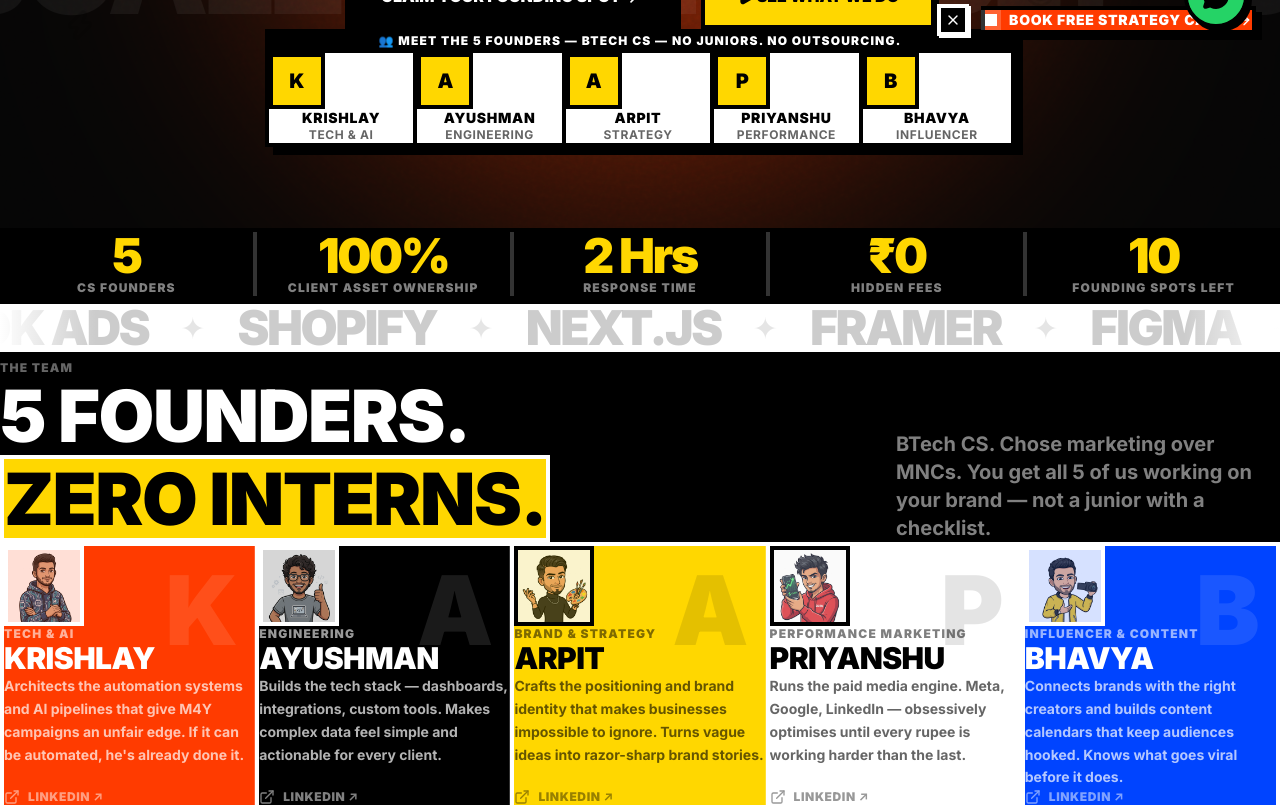
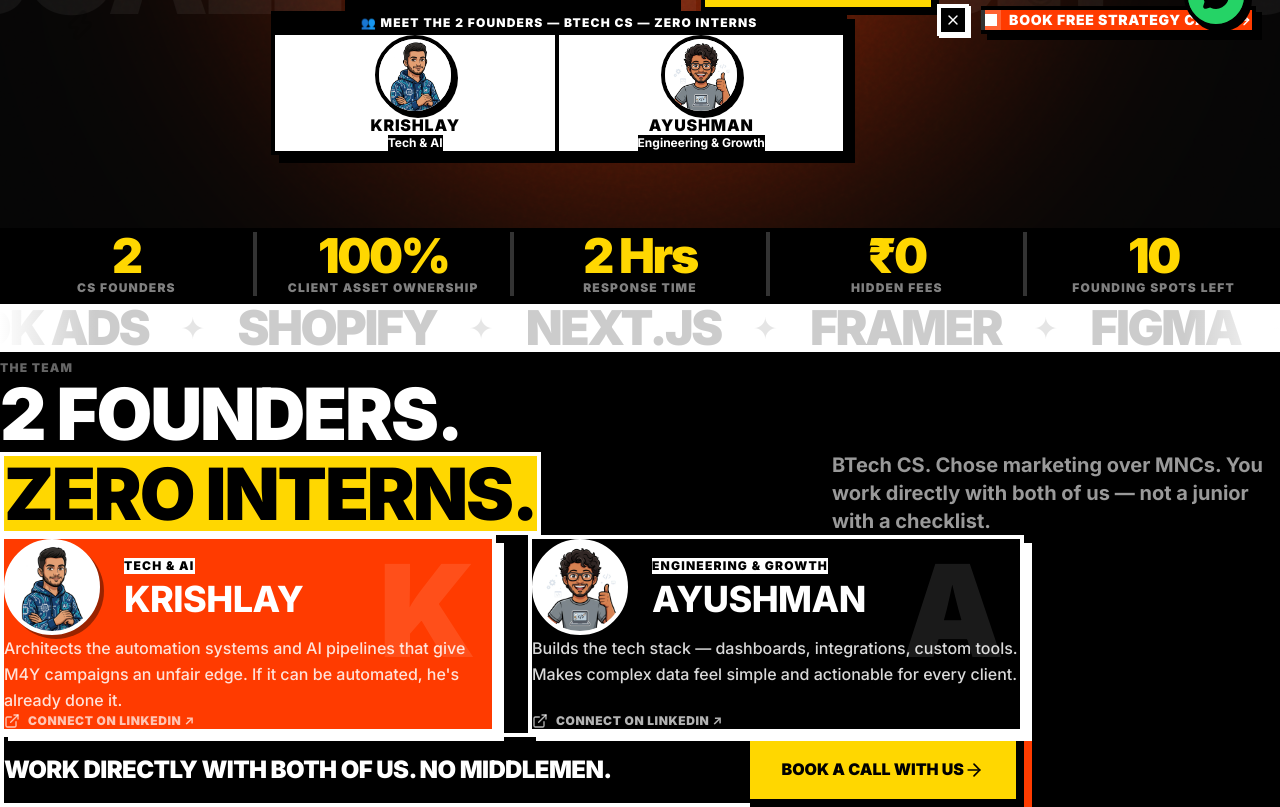
Before and after one commit to Krishlayy/m4y, a Next.js app: page / in a window 1280 px wide. Shown: the part 740-1547 px from the top of the page. Built offline with nearby package versions, Linux system fonts and the light colour scheme.

Commit message:
feat: update founders to 2 (Krishlay & Ayushman), refine typography hierarchy, and improve readability

```diff
--- a/src/app/about/layout.tsx
+++ b/src/app/about/layout.tsx
@@ -2,10 +2,10 @@ import { Metadata } from "next";
 
 export const metadata: Metadata = {
   title: "About Us",
-  description: "Meet the 5 BTech CS founders who chose marketing over MNCs to build M4Y.",
+  description: "Meet the 2 BTech CS founders who chose marketing over MNCs to build M4Y.",
   openGraph: {
     title: "About Us | M4Y",
-    description: "Meet the 5 BTech CS founders who chose marketing over MNCs to build M4Y.",
+    description: "Meet the 2 BTech CS founders who chose marketing over MNCs to build M4Y.",
     url: "https://marketing4you.in/about",
     images: [{ url: "/logo.png", width: 800, height: 600, alt: "M4Y Logo" }],
   }
--- a/src/app/about/page.tsx
+++ b/src/app/about/page.tsx
@@ -15,10 +15,7 @@ const fadeUp = {
 export default function AboutPage() {
   const founders = [
     { name: 'Krishlay', role: 'Tech & AI', color: 'bg-[#FF3B00]', avatar: '/founder-krishlay.png' },
-    { name: 'Ayushman', role: 'Engineering', color: 'bg-[#FFD700]', avatar: '/founder-ayushman.png' },
-    { name: 'Arpit', role: 'Brand & Strategy', color: 'bg-white', avatar: '/founder-arpit.png' },
-    { name: 'Priyanshu', role: 'Performance Marketing', color: 'bg-[#FF3B00]', avatar: '/founder-priyanshu.png' },
-    { name: 'Bhavya', role: 'Influencer & Content', color: 'bg-[#FFD700]', avatar: '/founder-bhavya.png' },
+    { name: 'Ayushman', role: 'Engineering & Growth', color: 'bg-[#FFD700]', avatar: '/founder-ayushman.png' },
   ];
 
   const values = [
@@ -49,37 +46,37 @@ export default function AboutPage() {
               transition={{ delay: 0.3, duration: 0.7 }}
               className="text-xl md:text-2xl font-bold max-w-3xl mx-auto bg-white p-6 border-4 border-black shadow-[8px_8px_0_#000]"
             >
-              We are 5 BTech CS graduates who realized traditional agencies don't get tech, data, or fast execution. So we built M4Y.
+              We are 2 BTech CS graduates who realized traditional agencies don't get tech, data, or fast execution. So we built M4Y.
             </motion.p>
           </div>
         </section>
 
         {/* Founders Grid */}
         <section className="px-6 py-24 border-b-4 border-black bg-white">
-          <div className="max-w-7xl mx-auto">
+          <div className="max-w-5xl mx-auto">
             <motion.h2 {...fadeUp} className="text-4xl md:text-5xl font-black uppercase tracking-tighter mb-12 text-center">
               The Founders
             </motion.h2>
-            <div className="grid grid-cols-1 md:grid-cols-2 lg:grid-cols-3 gap-8">
+            <div className="grid grid-cols-1 md:grid-cols-2 gap-8 max-w-4xl mx-auto">
               {founders.map((founder, i) => (
                 <motion.div
                   key={i}
                   initial={{ opacity: 0, y: 30 }}
                   whileInView={{ opacity: 1, y: 0 }}
                   viewport={{ once: true, margin: "-50px" }}
-                  transition={{ duration: 0.5, delay: i * 0.1 }}
+                  transition={{ duration: 0.5, delay: i * 0.15 }}
                   whileHover={{ y: -8, x: -8, transition: { type: "spring", stiffness: 300, damping: 20 } }}
-                  className={`p-8 border-4 border-black shadow-[8px_8px_0_#000] hover:shadow-[16px_16px_0_#000] transition-shadow ${founder.color} flex flex-col items-center text-center`}
+                  className={`p-10 border-4 border-black shadow-[8px_8px_0_#000] hover:shadow-[16px_16px_0_#000] transition-shadow ${founder.color} flex flex-col items-center text-center`}
                 >
-                  <div className="w-32 h-32 rounded-full border-4 border-black overflow-hidden mb-4 bg-white shadow-[4px_4px_0_#000]">
+                  <div className="w-36 h-36 rounded-full border-4 border-black overflow-hidden mb-6 bg-white shadow-[4px_4px_0_#000]">
                     <img
                       src={founder.avatar}
                       alt={`${founder.name} avatar`}
                       className="w-full h-full object-cover"
                     />
                   </div>
-                  <h3 className="text-3xl font-black uppercase mb-2">{founder.name}</h3>
-                  <p className="text-xl font-bold bg-black text-white inline-block px-3 py-1">{founder.role}</p>
+                  <h3 className="text-3xl md:text-4xl font-black uppercase mb-2">{founder.name}</h3>
+                  <p className="text-xl font-bold bg-black text-white inline-block px-4 py-1">{founder.role}</p>
                 </motion.div>
               ))}
             </div>
--- a/src/app/book-call/page.tsx
+++ b/src/app/book-call/page.tsx
@@ -3,7 +3,7 @@ import { ArrowRight, Phone, Mail, Clock, CheckCircle2 } from "lucide-react";
 
 export const metadata = {
   title: "Book a Free Strategy Call — M4Y",
-  description: "30 minutes. Brutally honest audit of your marketing. Zero obligation. Book your free strategy call with M4Y's 5 founding team members.",
+  description: "30 minutes. Brutally honest audit of your marketing. Zero obligation. Book your free strategy call with M4Y's 2 founders.",
 };
 
 const steps = [
--- a/src/app/globals.css
+++ b/src/app/globals.css
@@ -46,11 +46,17 @@ html, body {
 }
 
 /* ===== Neo-Brutalist Typography ===== */
-h1, h2, h3, h4, h5, h6 {
-  font-weight: 900; /* Maximum thickness */
-  letter-spacing: -0.02em;
-  line-height: 1.1;
-  text-transform: uppercase; /* Force uppercase for that sticker look */
+h1, h2 {
+  font-weight: 900;
+  letter-spacing: -0.03em;
+  line-height: 1.05;
+  text-transform: uppercase;
+}
+
+h3, h4, h5, h6 {
+  font-weight: 800;
+  letter-spacing: -0.015em;
+  line-height: 1.25;
 }
 
 /* The Sticker Text Effect */
--- a/src/components/home/Advantages.tsx
+++ b/src/components/home/Advantages.tsx
@@ -7,7 +7,7 @@ import { ChevronDown } from 'lucide-react';
 const advantages = [
   {
     title: 'You Get Founders, Not Interns',
-    content: 'Every campaign, every strategy, every ad creative — done by the 5 founders personally. No handoffs to a junior. No account managers playing telephone. You get direct access to the people who built this agency.'
+    content: 'Every campaign, every strategy, every ad creative — done by the 2 founders personally. No handoffs to a junior. No account managers playing telephone. You get direct access to the people who built this agency.'
   },
   {
     title: 'Engineers Who Understand Marketing',
--- a/src/components/home/Culture.tsx
+++ b/src/components/home/Culture.tsx
@@ -39,14 +39,14 @@ export default function Culture() {
               Founders who do the work.
             </h3>
             <p className="text-xl font-bold text-black/70 mb-12 leading-relaxed">
-              M4Y was built by 5 founders who refused to outsource what they pitch. Our strategists run live campaigns. Our engineers ship live products. We don&apos;t manage accounts — we grow businesses.
+              M4Y was built by 2 founders who refused to outsource what they pitch. Our strategists run live campaigns. Our engineers ship live products. We don&apos;t manage accounts — we grow businesses.
             </p>
 
             <ul className="space-y-8">
               {[
                 { title: 'We Own Results, Not Hours', desc: 'We\'re not billing you for time. We\'re accountable for your growth.' },
                 { title: 'Obsessively Curious', desc: 'The algorithm changes. We changed first. Always.' },
-                { title: 'Remote. Relentless.', desc: 'Distributed team, unified mission. 5 cities, 1 obsession.' }
+                { title: 'Remote. Relentless.', desc: 'Distributed team, unified mission. 2 founders, 1 obsession.' }
               ].map((val, idx) => (
                 <li key={idx} className="flex gap-6 items-start group">
                   <div className="w-8 h-8 border-4 border-black flex items-center justify-center group-hover:bg-[#FF3B00] group-hover:text-white transition-colors duration-300 flex-shrink-0 mt-1">
--- a/src/components/home/FoundersSection.tsx
+++ b/src/components/home/FoundersSection.tsx
@@ -18,42 +18,12 @@ const founders = [
   {
     initial: "A",
     name: "Ayushman",
-    role: "Engineering",
+    role: "Engineering & Growth",
     bio: "Builds the tech stack — dashboards, integrations, custom tools. Makes complex data feel simple and actionable for every client.",
     color: "bg-black",
     textColor: "text-white",
     linkedin: "https://linkedin.com/in/marketing4you",
     avatar: "/founder-ayushman.png",
-  },
-  {
-    initial: "A",
-    name: "Arpit",
-    role: "Brand & Strategy",
-    bio: "Crafts the positioning and brand identity that makes businesses impossible to ignore. Turns vague ideas into razor-sharp brand stories.",
-    color: "bg-[#FFD700]",
-    textColor: "text-black",
-    linkedin: "https://linkedin.com/in/marketing4you",
-    avatar: "/founder-arpit.png",
-  },
-  {
-    initial: "P",
-    name: "Priyanshu",
-    role: "Performance Marketing",
-    bio: "Runs the paid media engine. Meta, Google, LinkedIn — obsessively optimises until every rupee is working harder than the last.",
-    color: "bg-white",
-    textColor: "text-black",
-    linkedin: "https://linkedin.com/in/marketing4you",
-    avatar: "/founder-priyanshu.png",
-  },
-  {
-    initial: "B",
-    name: "Bhavya",
-    role: "Influencer & Content",
-    bio: "Connects brands with the right creators and builds content calendars that keep audiences hooked. Knows what goes viral before it does.",
-    color: "bg-[#0044FF]",
-    textColor: "text-white",
-    linkedin: "https://linkedin.com/in/marketing4you",
-    avatar: "/founder-bhavya.png",
   },
 ];
 
@@ -66,60 +36,62 @@ export default function FoundersSection() {
         <div className="flex flex-col md:flex-row justify-between items-start md:items-end gap-8 mb-20">
           <div>
             <p className="font-black text-xs uppercase tracking-widest text-white/40 mb-4">The Team</p>
-            <h2 className="text-5xl md:text-7xl font-black uppercase tracking-tighter leading-[0.9] text-white">
-              5 Founders.<br />
+            <h2 className="text-5xl md:text-7xl font-black uppercase tracking-tighter leading-[0.95] text-white">
+              2 Founders.<br />
               <span className="text-black bg-[#FFD700] px-3 py-1 border-4 border-white inline-block mt-2">
                 Zero Interns.
               </span>
             </h2>
           </div>
-          <p className="text-xl font-bold text-white/50 max-w-sm">
-            BTech CS. Chose marketing over MNCs. You get all 5 of us working on your brand — not a junior with a checklist.
+          <p className="text-xl font-bold text-white/60 max-w-md">
+            BTech CS. Chose marketing over MNCs. You work directly with both of us — not a junior with a checklist.
           </p>
         </div>
 
-        {/* Founders Grid */}
-        <div className="grid grid-cols-1 md:grid-cols-2 lg:grid-cols-5 gap-1 border-4 border-white bg-white">
+        {/* Founders Grid - 2 High Impact Cards */}
+        <div className="grid grid-cols-1 md:grid-cols-2 gap-8 max-w-5xl mx-auto">
           {founders.map((f, i) => (
             <motion.div
               key={i}
               initial={{ opacity: 0, y: 30 }}
               whileInView={{ opacity: 1, y: 0 }}
               viewport={{ once: true }}
-              transition={{ duration: 0.5, delay: i * 0.1 }}
-              className={`${f.color} ${f.textColor} p-8 flex flex-col group relative overflow-hidden border-r border-white/20 last:border-r-0 hover:-translate-y-2 hover:shadow-[0_8px_0_0_white] transition-all duration-150`}
+              transition={{ duration: 0.5, delay: i * 0.15 }}
+              whileHover={{ y: -6, transition: { type: "spring", stiffness: 300 } }}
+              className={`${f.color} ${f.textColor} p-8 md:p-10 border-4 border-white shadow-[8px_8px_0_0_white] flex flex-col group relative overflow-hidden`}
             >
-              {/* Big Initial */}
-              <div className={`text-8xl font-black leading-none mb-6 opacity-10 absolute top-4 right-4 select-none`}>
+              {/* Big Initial Background */}
+              <div className="text-9xl font-black leading-none opacity-10 absolute top-2 right-4 select-none pointer-events-none">
                 {f.initial}
               </div>
 
-              {/* Avatar Placeholder */}
-              <div className={`w-20 h-20 border-4 ${f.textColor === 'text-white' ? 'border-white' : 'border-black'} overflow-hidden mb-6 relative z-10 ${f.textColor === 'text-white' ? 'bg-white/20' : 'bg-black/10'}`}>
-                {/* Actual founder image */}
-                <img src={f.avatar} alt={f.name} className="w-full h-full object-cover mix-blend-luminosity opacity-80 group-hover:opacity-100 group-hover:mix-blend-normal transition-all" />
+              {/* Avatar + Name */}
+              <div className="flex items-center gap-6 mb-6 relative z-10">
+                <div className="w-24 h-24 rounded-full border-4 border-white overflow-hidden bg-white shadow-[4px_4px_0_0_rgba(0,0,0,0.4)] shrink-0">
+                  <img src={f.avatar} alt={f.name} className="w-full h-full object-cover" />
+                </div>
+                <div>
+                  <span className="inline-block font-black text-xs uppercase tracking-widest px-3 py-1 bg-white text-black mb-2">
+                    {f.role}
+                  </span>
+                  <h3 className="text-3xl md:text-4xl font-black uppercase tracking-tight">
+                    {f.name}
+                  </h3>
+                </div>
               </div>
 
-              <div className="relative z-10 flex-1">
-                <p className={`font-black text-xs uppercase tracking-widest mb-1 ${f.textColor === 'text-white' ? 'opacity-60' : 'opacity-50'}`}>
-                  {f.role}
-                </p>
-                <h3 className="text-3xl font-black uppercase tracking-tight mb-4">
-                  {f.name}
-                </h3>
-                <p className={`text-sm font-bold leading-relaxed ${f.textColor === 'text-white' ? 'opacity-70' : 'opacity-60'}`}>
-                  {f.bio}
-                </p>
-              </div>
+              <p className="text-base font-medium leading-relaxed opacity-85 mb-8 relative z-10 flex-grow">
+                {f.bio}
+              </p>
 
               <a
                 href={f.linkedin}
                 target="_blank"
                 rel="noopener noreferrer"
-                className={`mt-8 flex items-center gap-2 font-black text-xs uppercase tracking-wider ${f.textColor === 'text-white' ? 'opacity-50 hover:opacity-100' : 'opacity-40 hover:opacity-100'} transition-opacity group/link w-fit relative z-10`}
+                className="inline-flex items-center gap-2 font-black text-xs uppercase tracking-wider text-white/70 hover:text-white transition-colors relative z-10 w-fit"
               >
                 <ExternalLink className="w-4 h-4" />
-                LinkedIn ↗
+                Connect on LinkedIn ↗
               </a>
             </motion.div>
           ))}
@@ -131,10 +103,10 @@ export default function FoundersSection() {
           whileInView={{ opacity: 1, y: 0 }}
           viewport={{ once: true }}
           transition={{ duration: 0.5, delay: 0.3 }}
-          className="mt-16 flex flex-col md:flex-row items-center justify-between gap-6 border-4 border-white p-8 shadow-[8px_8px_0_0_#FF3B00]"
+          className="mt-16 flex flex-col md:flex-row items-center justify-between gap-6 border-4 border-white p-8 shadow-[8px_8px_0_0_#FF3B00] max-w-5xl mx-auto"
         >
           <p className="text-2xl font-black uppercase tracking-tight text-center md:text-left">
-            Work directly with all 5 of us. No middlemen.
+            Work directly with both of us. No middlemen.
           </p>
           <Link href="/book-call" className="btn-accent shrink-0 group">
             Book a Call With Us
--- a/src/components/home/HeroSection.tsx
+++ b/src/components/home/HeroSection.tsx
@@ -24,11 +24,8 @@ const floatingIcons = [
 ];
 
 const founders = [
-  { name: "Krishlay", role: "Tech & AI" },
-  { name: "Ayushman", role: "Engineering" },
-  { name: "Arpit", role: "Strategy" },
-  { name: "Priyanshu", role: "Performance" },
-  { name: "Bhavya", role: "Influencer" },
+  { name: "Krishlay", role: "Tech & AI", avatar: "/founder-krishlay.png" },
+  { name: "Ayushman", role: "Engineering & Growth", avatar: "/founder-ayushman.png" },
 ];
 
 import AnimatedTextBackground from "@/components/ui/AnimatedTextBackground";
@@ -70,7 +67,7 @@ export default function HeroSection() {
             className="inline-flex items-center gap-2 px-5 py-2 border-4 border-black bg-[#FF3B00] text-white font-black uppercase text-sm tracking-wider shadow-[4px_4px_0px_#000] mb-8"
           >
             <span className="w-2 h-2 bg-white animate-pulse" />
-            Now Accepting Founding Clients — Limited Spots
+            Now Accepting Founding Clients — 10 Spots Only
           </motion.div>
 
           {/* Main Heading */}
@@ -78,11 +75,11 @@ export default function HeroSection() {
             initial={{ opacity: 0, y: 30 }}
             animate={{ opacity: 1, y: 0 }}
             transition={{ duration: 0.8, delay: 0.15 }}
-            className="text-5xl sm:text-6xl md:text-7xl lg:text-8xl font-black uppercase leading-[0.9] tracking-tighter mb-8 text-white"
+            className="text-5xl sm:text-6xl md:text-7xl lg:text-8xl font-black uppercase leading-[0.95] tracking-tighter mb-8 text-white"
           >
             Your Brand.
             <br />
-            <span className="text-black bg-[#FFD700] px-2 py-1 inline-block mt-2 border-4 border-black shadow-[4px_4px_0px_#FF3B00]">
+            <span className="text-black bg-[#FFD700] px-3 py-1 inline-block mt-2 border-4 border-black shadow-[4px_4px_0px_#FF3B00]">
               Built Right.
             </span>
             <br />
@@ -94,9 +91,9 @@ export default function HeroSection() {
             initial={{ opacity: 0, y: 20 }}
             animate={{ opacity: 1, y: 0 }}
             transition={{ duration: 0.7, delay: 0.3 }}
-            className="max-w-2xl mx-auto text-lg md:text-xl text-white font-bold leading-relaxed mb-12 drop-shadow-md"
+            className="max-w-2xl mx-auto text-lg md:text-xl text-white font-bold leading-relaxed mb-12 drop-shadow-md bg-black/40 backdrop-blur-sm p-4 border-2 border-white/20"
           >
-            5 BTech CS founders who chose marketing over MNCs. We bring engineering precision to every campaign — no fluff, no juniors, just founders doing the work.
+            2 BTech CS founders who chose marketing over MNCs. We bring engineering precision to every campaign — no fluff, no junior account managers, just founders doing the work.
           </motion.p>
 
           {/* CTA Buttons */}
@@ -122,21 +119,21 @@ export default function HeroSection() {
             initial={{ opacity: 0, y: 30 }}
             animate={{ opacity: 1, y: 0 }}
             transition={{ duration: 0.8, delay: 0.6 }}
-            className="border-4 border-black shadow-[8px_8px_0px_#000] max-w-4xl mx-auto bg-white"
+            className="border-4 border-black shadow-[8px_8px_0px_#000] max-w-xl mx-auto bg-white"
           >
             <div className="border-b-4 border-black px-6 py-3 bg-black">
               <p className="text-white font-black text-xs uppercase tracking-widest text-center">
-                👥 Meet The 5 Founders — BTech CS — No Juniors. No Outsourcing.
+                👥 Meet The 2 Founders — BTech CS — Zero Interns
               </p>
             </div>
-            <div className="grid grid-cols-5 divide-x-4 divide-black">
+            <div className="grid grid-cols-2 divide-x-4 divide-black">
               {founders.map((f, i) => (
-                <div key={i} className="p-4 md:p-6 text-center group hover:bg-[#FF3B00] hover:text-white transition-colors duration-150">
-                  <div className="w-10 h-10 md:w-14 md:h-14 border-4 border-black mx-auto mb-3 flex items-center justify-center font-black text-lg md:text-xl bg-[#FFD700] group-hover:bg-white group-hover:text-black transition-colors">
-                    {f.name[0]}
+                <div key={i} className="p-4 md:p-6 text-center group hover:bg-[#FFD700] transition-colors duration-150 flex flex-col items-center">
+                  <div className="w-16 h-16 md:w-20 md:h-20 border-4 border-black rounded-full overflow-hidden mx-auto mb-3 bg-white shadow-[3px_3px_0px_#000]">
+                    <img src={f.avatar} alt={f.name} className="w-full h-full object-cover" />
                   </div>
-                  <p className="font-black text-xs md:text-sm uppercase tracking-wider leading-tight">{f.name}</p>
-                  <p className="font-bold text-xs opacity-60 uppercase tracking-wider mt-1 hidden md:block">{f.role}</p>
+                  <p className="font-black text-sm md:text-base uppercase tracking-wider leading-tight text-black">{f.name}</p>
+                  <p className="font-bold text-xs bg-black text-white px-2 py-0.5 mt-1">{f.role}</p>
                 </div>
               ))}
             </div>
--- a/src/components/home/StatBar.tsx
+++ b/src/components/home/StatBar.tsx
@@ -3,7 +3,7 @@
 import { motion } from 'framer-motion';
 
 const stats = [
-  { number: '5', label: 'CS Founders' },
+  { number: '2', label: 'CS Founders' },
   { number: '100%', label: 'Client Asset Ownership' },
   { number: '2 Hrs', label: 'Response Time' },
   { number: '₹0', label: 'Hidden Fees' },
--- a/src/data/founders.ts
+++ b/src/data/founders.ts
@@ -23,7 +23,7 @@ export const founders: Founder[] = [
     role: 'Co-Founder & CEO',
     department: 'Technology & Software Engineering',
     bio: 'Krishlay leads product engineering, AI development, web platforms, automation systems, scalable software architecture and digital innovation. He ensures every client receives future-ready technology that delivers measurable business growth.',
-    avatar: '/founders/krishlay.jpg',
+    avatar: '/founder-krishlay.png',
     socials: {
       linkedin: 'https://linkedin.com/in/krishlaysharma',
       twitter: 'https://twitter.com/krishlaysharma'
@@ -34,57 +34,15 @@ export const founders: Founder[] = [
   {
     id: 'f-2',
     name: 'Ayushman',
-    role: 'Co-Founder',
-    department: 'Software Engineering & Product Development',
+    role: 'Co-Founder & CTO',
+    department: 'Software Engineering & Growth Systems',
     bio: 'Ayushman specializes in backend engineering, cloud systems, custom software, scalable infrastructure and technical architecture, transforming ambitious ideas into enterprise-grade digital products.',
-    avatar: '/founders/ayushman.jpg',
+    avatar: '/founder-ayushman.png',
     socials: {
       linkedin: 'https://linkedin.com/in/ayushman',
       twitter: 'https://twitter.com/ayushman'
     },
-    skills: ['Backend Engineering', 'Cloud Systems', 'Technical Architecture', 'Custom Software'],
+    skills: ['Backend Engineering', 'Cloud Systems', 'Technical Architecture', 'Growth Systems'],
     gradient: 'from-[#00D9FF] to-[#6C4DFF]'
   },
-  {
-    id: 'f-3',
-    name: 'Arpit',
-    role: 'Co-Founder',
-    department: 'Marketing Strategy & Brand Growth',
-    bio: 'Arpit develops data-driven marketing strategies, performance campaigns and growth systems that help businesses expand their reach, increase conversions and build lasting customer relationships.',
-    avatar: '/founders/arpit.jpg',
-    socials: {
-      linkedin: 'https://linkedin.com/in/arpit',
-      instagram: 'https://instagram.com/arpit'
-    },
-    skills: ['Marketing Strategy', 'Brand Growth', 'Data-Driven Campaigns', 'Conversion Optimization'],
-    gradient: 'from-[#FF5DB1] to-[#FFD93D]'
-  },
-  {
-    id: 'f-4',
-    name: 'Priyanshu',
-    role: 'Co-Founder',
-    department: 'Performance Marketing & Creative Strategy',
-    bio: 'Priyanshu focuses on paid advertising, campaign optimization, content strategy and customer acquisition using innovative digital marketing frameworks.',
-    avatar: '/founders/priyanshu.jpg',
-    socials: {
-      linkedin: 'https://linkedin.com/in/priyanshu',
-      twitter: 'https://twitter.com/priyanshu'
-    },
-    skills: ['Paid Advertising', 'Campaign Optimization', 'Content Strategy', 'Customer Acquisition'],
-    gradient: 'from-[#00E676] to-[#00D9FF]'
-  },
-  {
-    id: 'f-5',
-    name: 'Bhavya',
-    role: 'Co-Founder',
-    department: 'Brand Partnerships & Influencer Marketing',
-    bio: 'Bhavya leads influencer collaborations, creator partnerships, PR campaigns and brand communications, helping businesses build authentic audiences through meaningful relationships.',
-    avatar: '/founders/bhavya.jpg',
-    socials: {
-      linkedin: 'https://linkedin.com/in/bhavya',
-      instagram: 'https://instagram.com/bhavya'
-    },
-    skills: ['Influencer Marketing', 'Brand Partnerships', 'PR Campaigns', 'Communications'],
-    gradient: 'from-[#FFD93D] to-[#FF5DB1]'
-  }
 ];
```
